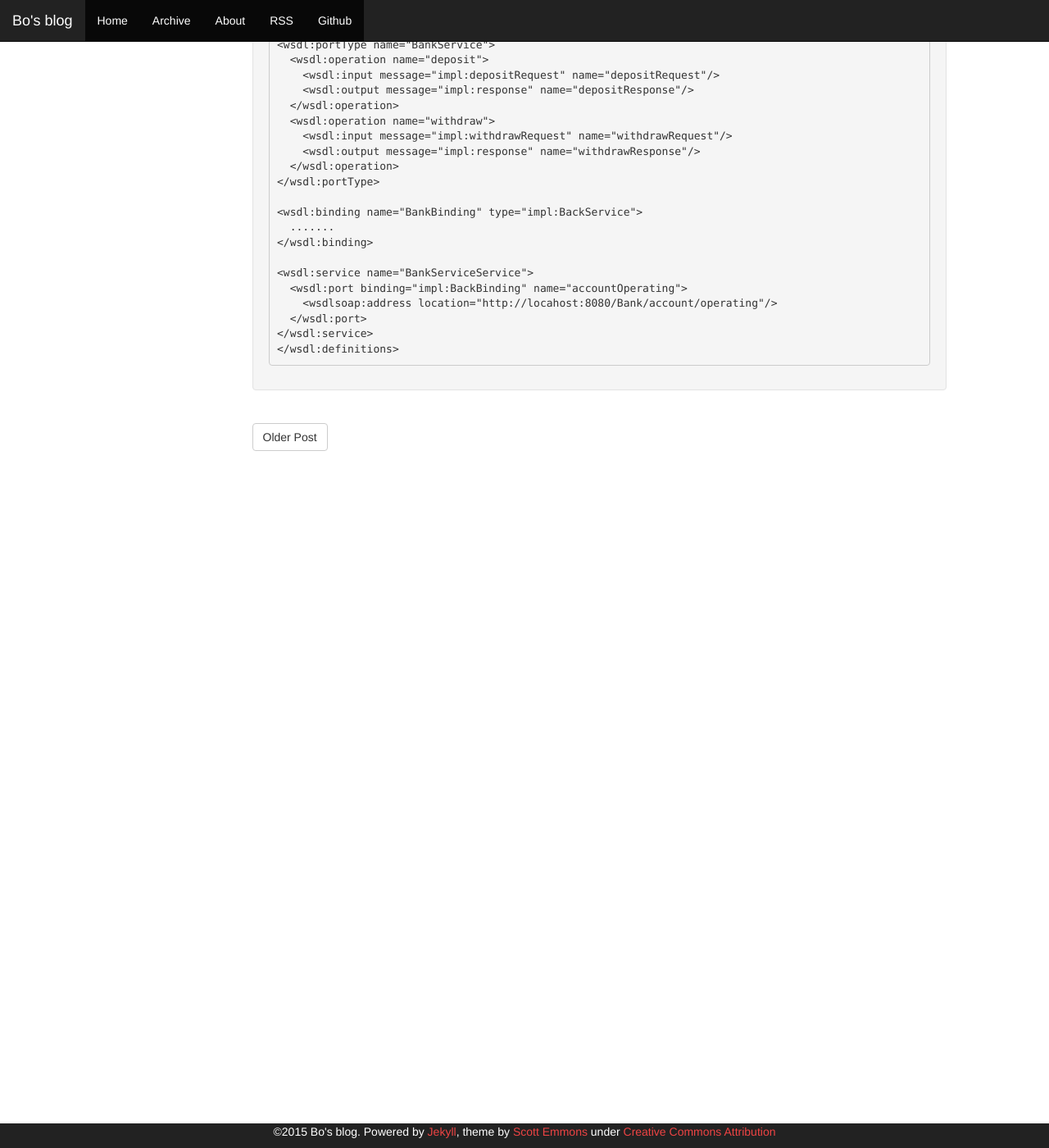
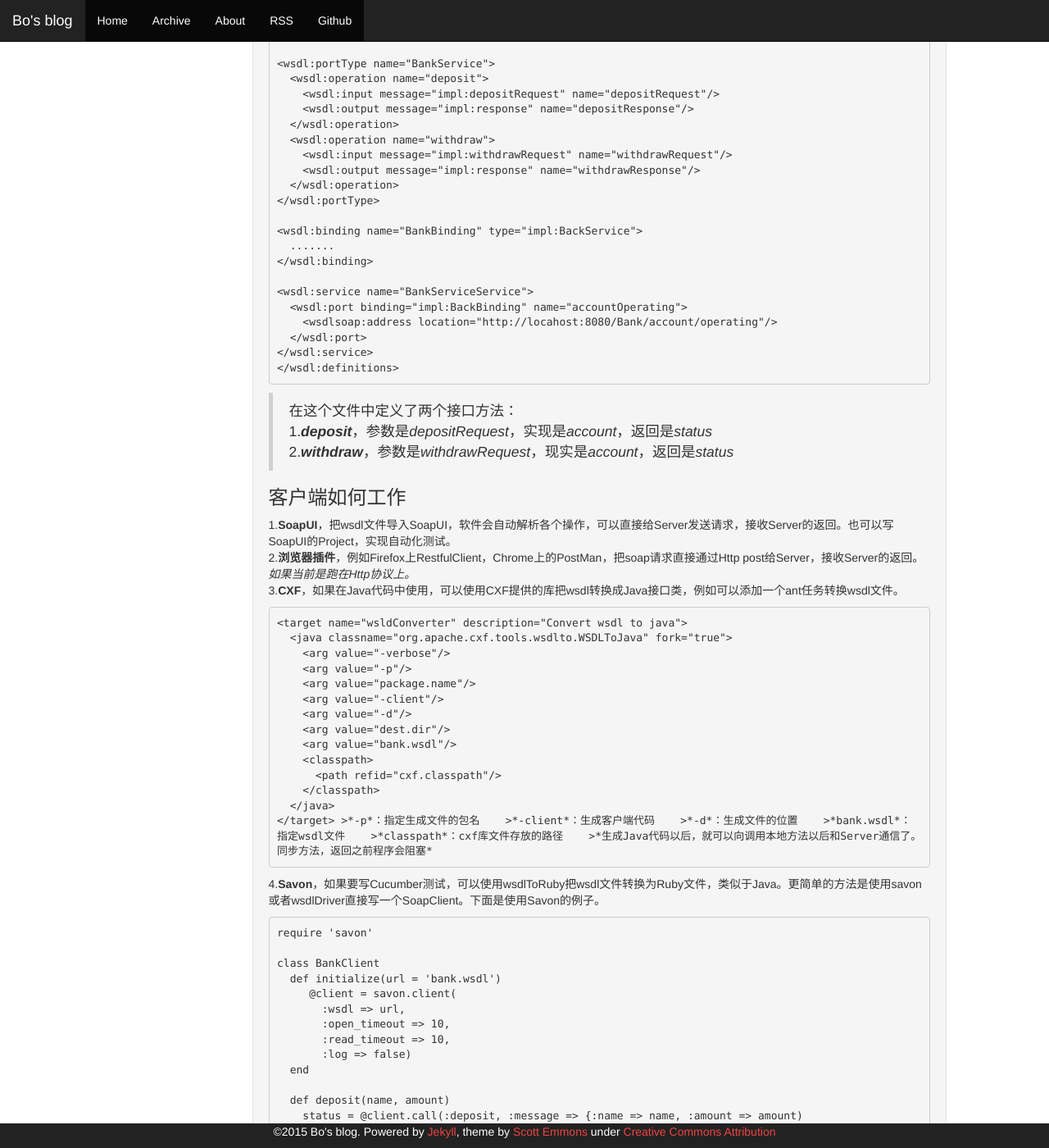
Before and after one commit to fungbo/fungbo.github.io, a Jekyll site: the page built from _posts/2015-05-24-soap-webservice.md, in a window 1280 px wide and 1400 px high, scrolled down 856 px. Shown: the whole window at 82% size. Built offline with Jekyll 4.4.1, drawn with Linux system fonts in a browser that asks for light colours; Markdown is read by kramdown in place of the engine named in the settings; some of the changed text lies outside the part shown.

Commit message:
Complete soap webservice

```diff
--- a/_posts/2015-05-24-soap-webservice.md
+++ b/_posts/2015-05-24-soap-webservice.md
@@ -5,7 +5,7 @@ date: 2015-05-24 15:45:00
 comments: false
 ---
 
-***SOAP Webservice***
+##SOAP Webservice
 
 与**Restful Webservice**使用标准的`HTTP(PUT/GET/POST/DELETE)`不同的是，**SOAP Webservice**通过定义自己个性化的接口方法来抽象Web服务。**Client**使用时直接调用**Server**定义好的接口方法，就像调用自己的方法一样来和**Server**进行通信，是RPC的一种。
 
@@ -65,3 +65,63 @@ comments: false
 	  </wsdl:port>
 	</wsdl:service>
 	</wsdl:definitions>
+
+>在这个文件中定义了两个接口方法：
+>1.***deposit***，参数是*depositRequest*，实现是*account*，返回是*status*
+>2.***withdraw***，参数是*withdrawRequest*，现实是*account*，返回是*status*
+
+###客户端如何工作
+1.**SoapUI**，把wsdl文件导入SoapUI，软件会自动解析各个操作，可以直接给Server发送请求，接收Server的返回。也可以写SoapUI的Project，实现自动化测试。
+2.**浏览器插件**，例如Firefox上RestfulClient，Chrome上的PostMan，把soap请求直接通过Http post给Server，接收Server的返回。*如果当前是跑在Http协议上。*
+3.**CXF**，如果在Java代码中使用，可以使用CXF提供的库把wsdl转换成Java接口类，例如可以添加一个ant任务转换wsdl文件。
+
+	<target name="wsldConverter" description="Convert wsdl to java">
+	  <java classname="org.apache.cxf.tools.wsdlto.WSDLToJava" fork="true">
+	    <arg value="-verbose"/>
+	    <arg value="-p"/>
+	    <arg value="package.name"/>
+	    <arg value="-client"/>
+	    <arg value="-d"/>
+	    <arg value="dest.dir"/>
+	    <arg value="bank.wsdl"/>
+	    <classpath>
+	      <path refid="cxf.classpath"/>
+	    </classpath>
+	  </java>
+	</target>
+>*-p*：指定生成文件的包名
+>*-client*：生成客户端代码
+>*-d*：生成文件的位置
+>*bank.wsdl*：指定wsdl文件
+>*classpath*：cxf库文件存放的路径
+>*生成Java代码以后，就可以向调用本地方法以后和Server通信了。同步方法，返回之前程序会阻塞*
+
+4.**Savon**，如果要写Cucumber测试，可以使用wsdlToRuby把wsdl文件转换为Ruby文件，类似于Java。更简单的方法是使用savon或者wsdlDriver直接写一个SoapClient。下面是使用Savon的例子。
+
+	require 'savon'
+
+	class BankClient
+	  def initialize(url = 'bank.wsdl')
+	     @client = savon.client(
+	       :wsdl => url,
+	       :open_timeout => 10,
+	       :read_timeout => 10,
+	       :log => false)
+	  end
+
+	  def deposit(name, amount)
+	    status = @client.call(:deposit, :message => {:name => name, :amount => amount)
+	    rescue Savon::SOAPFault => e
+	      pending e.message
+	  end
+
+	  def withdraw(name, amount)
+	    status = @client.call(:withdraw, :message => {:name => name, :amount => amount)
+	    rescue Savon::SOAPFault => e
+	      pending e.message
+	  end
+	end
+
+	client = BankClient.new
+	client.deposit("Joe", 20)
+	client.withdraw("Joe", 10)
```
